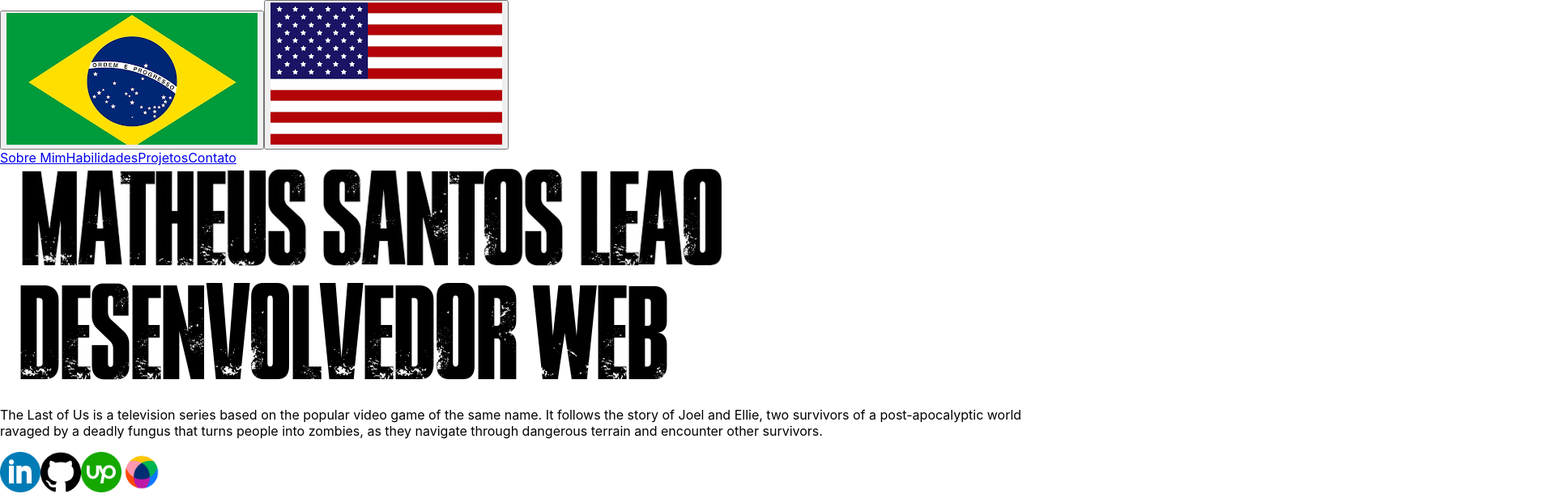
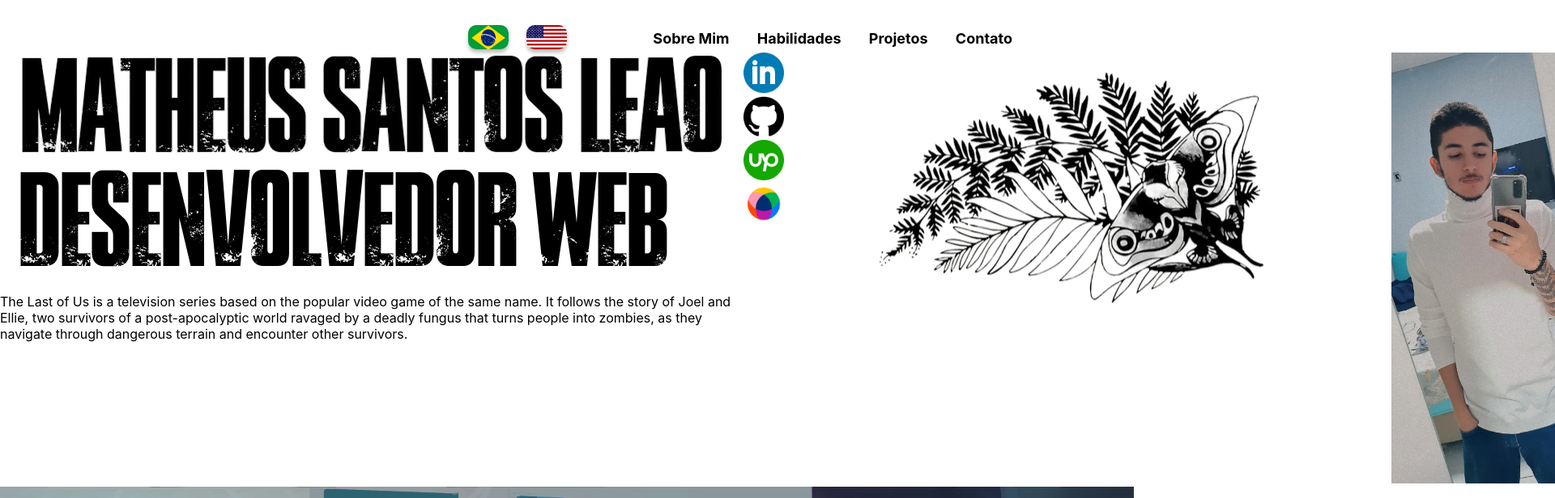
Before and after one commit to MatheusKRC/portfolio, a React (Create React App) app: page / in a window 1280 px wide. Shown: the top 616 px of the page at 81% size, 1920 px wide, since content can reach past the window. Built offline with nearby package versions, Linux system fonts and the light colour scheme.

Commit message:
Feito todo visual da barra de navegação

```diff
--- a/src/CSS/About.css
+++ b/src/CSS/About.css
@@ -0,0 +1,4 @@
+.aboutPage {
+    display: flex;
+    background-color: white;
+}
--- a/src/CSS/NavBar.css
+++ b/src/CSS/NavBar.css
@@ -0,0 +1,78 @@
+.navBarPage {
+    display: flex;
+    justify-content: flex-end;
+    align-items: center;
+
+    margin-top: 30px;
+}
+
+.language {
+    margin-right: 100px;
+}
+
+.languageButton {
+    margin-left: 10px;
+    border: 0;
+    background-color: white;
+}
+
+.languageImg {
+    cursor: pointer;
+
+    /* border: 2px solid #FAFAFA; */
+    border-radius: 10px;
+
+    width: 50px;
+    height: 30px;
+
+    box-shadow: 0px 4px 4px 0px rgba(0, 0, 0, 0.25);
+    transition-duration: .3s;
+}
+
+.languageImg:active {
+    box-shadow: none;
+    transform: translate(3px, 3px);
+  }
+
+.languageImg:hover {
+    opacity: 80%;
+}
+
+.navLink {
+    font-weight: 700;
+    line-height: normal;
+    font-size: large;
+    color: black;
+
+    margin-right: 30px;
+
+    text-decoration: none;
+    text-shadow: 0px 4px 4px 0px rgba(0, 0, 0, 0.25);
+    transition-duration: .3s;
+}
+
+/* Referência do CSS: https://uiverse.io/alexmaracinaru/empty-moose-12 */
+
+.hover-underline-animation {
+    position: relative;
+    color: black;
+    padding-bottom: 10px;
+}
+
+.hover-underline-animation:after {
+    content: "";
+    position: absolute;
+    width: 100%;
+    transform: scaleX(0);
+    height: 2px;
+    bottom: 0;
+    left: 0;
+    background-color: #000000;
+    transform-origin: bottom right;
+    transition: transform 0.25s ease-out;
+}
+
+.navLink:hover .hover-underline-animation:after {
+    transform: scaleX(1);
+    transform-origin: bottom left;
+  }
--- a/src/Components/About.jsx
+++ b/src/Components/About.jsx
@@ -9,7 +9,7 @@ import Me from '../Assets/Me.webp';
 
 function About() {
   return (
-    <main className="aboutPage">
+    <main id="About" className="aboutPage">
       <section className="aboutMe">
 
         <img alt="Matheus Santos Leão" src={Name} />
--- a/src/Components/Contact.jsx
+++ b/src/Components/Contact.jsx
@@ -6,7 +6,7 @@ import Workana from '../Assets/Workana.png';
 
 function Contact() {
   return (
-    <div className="contacPage">
+    <div id="Contact" className="contacPage">
       <img alt="Contato" src={Contato} />
 
       <p className="textContactMe">
--- a/src/Components/NavBar.jsx
+++ b/src/Components/NavBar.jsx
@@ -3,24 +3,40 @@ import EUA from '../Assets/EUA.png';
 
 function NavBar() {
   return (
-    <nav className="navBar">
+    <nav id="About" className="navBarPage">
 
       <div className="language">
 
-        <button type="button">
-          <img alt="Bandeira do Brasil" src={Brasil} />
+        <button className="languageButton" type="button">
+          <img className="languageImg" alt="Bandeira do Brasil" src={Brasil} />
         </button>
 
-        <button type="button">
-          <img alt="Bandeira dos Estados Unidos" src={EUA} />
+        <button className="languageButton" type="button">
+          <img className="languageImg" alt="Bandeira dos Estados Unidos" src={EUA} />
         </button>
 
       </div>
 
-      <a href="#about">Sobre Mim</a>
-      <a href="#skills">Habilidades</a>
-      <a href="#projects">Projetos</a>
-      <a href="#contact">Contato</a>
+      <div className="links">
+        <a className="navLink" href="#About">
+          <span className="hover-underline-animation"> Sobre Mim </span>
+
+        </a>
+        <a className="navLink" href="#Skills">
+          <span className="hover-underline-animation"> Habilidades </span>
+
+        </a>
+        <a className="navLink" href="#Projects">
+          <span className="hover-underline-animation"> Projetos </span>
+
+        </a>
+        <a className="navLink" href="#Contact">
+          <span className="hover-underline-animation"> Contato </span>
+
+        </a>
+
+      </div>
+
     </nav>
   );
 }
--- a/src/Components/Projects.jsx
+++ b/src/Components/Projects.jsx
@@ -4,7 +4,7 @@ import Baratiê from '../Images/Baratiê.png';
 
 function Projects() {
   return (
-    <div className="projectsPage">
+    <div id="Projects" className="projectsPage">
       <img alt="Projetos" src={Projetos} />
       <section className="projects">
         <img width="100px" alt="seta" src={arrow} />
--- a/src/Components/Skills.jsx
+++ b/src/Components/Skills.jsx
@@ -5,7 +5,7 @@ import SoftCards from './SoftCards';
 
 function Skills() {
   return (
-    <div className="skillsPage">
+    <div id="Skills" className="skillsPage">
       <section className="arte">
         <img alt="Uma arte personalizada" src={Art} />
         <img alt="Habilidades" src={Habilidades} />
```
